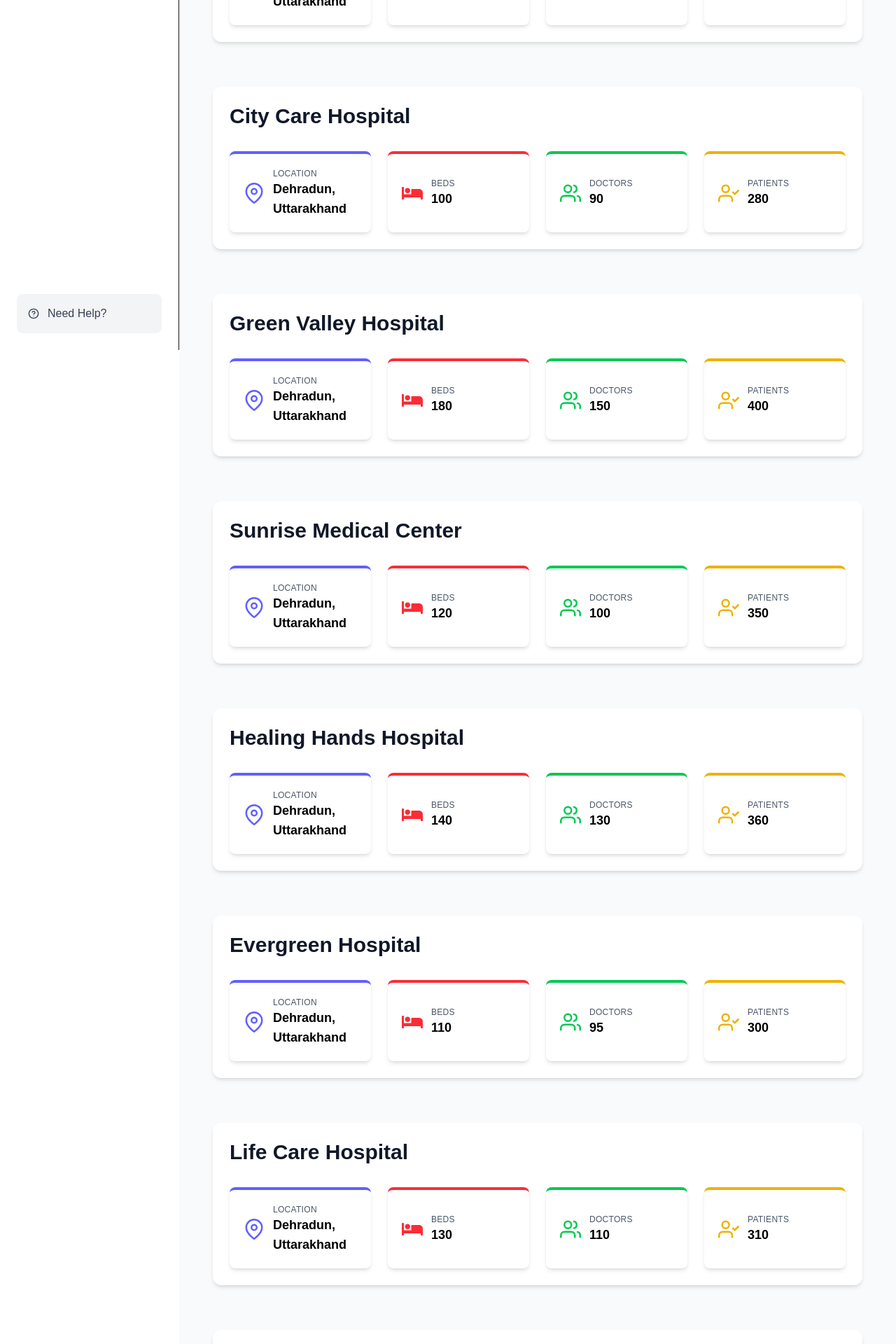
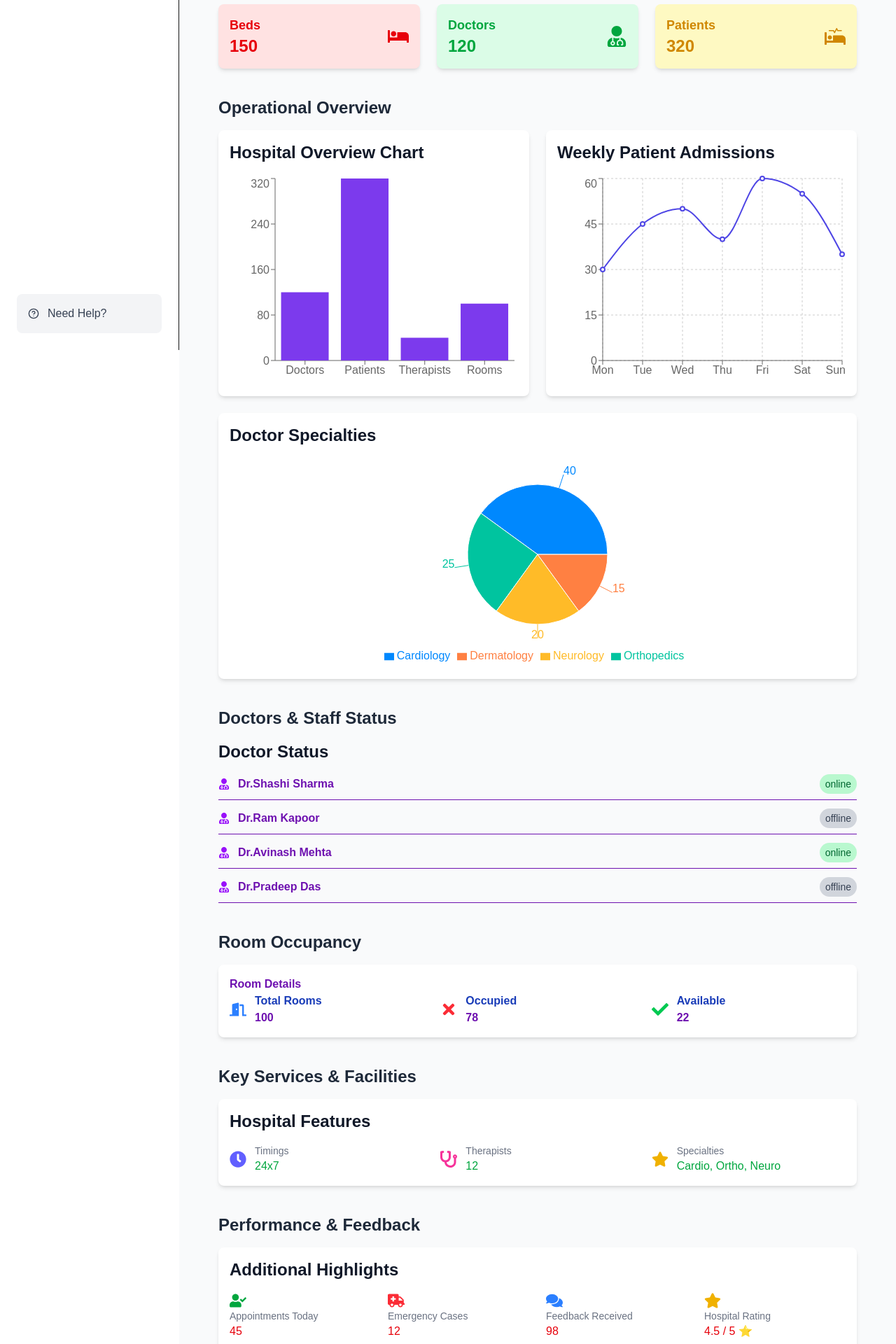
Before and after one commit to Aadity31/ayursutra_Prototype, a Next.js app: page /hospital/test_upasana/manage in a window 1280 px wide. Shown: the part 300-2220 px from the top of the page at 70% size. Built offline with nearby package versions, Linux system fonts and the light colour scheme.

Commit message:
hospital page

```diff
--- /dev/null
+++ b/src/app/components/hospital/ExtraFeatures.tsx
@@ -0,0 +1,30 @@
+import React from 'react';
+import { FaUserCheck, FaAmbulance, FaComments, FaStar } from 'react-icons/fa';
+
+const features = [
+  { title: 'Appointments Today', value: 45, icon: <FaUserCheck className="text-green-600" /> },
+  { title: 'Emergency Cases', value: 12, icon: <FaAmbulance className="text-red-500" /> },
+  { title: 'Feedback Received', value: 98, icon: <FaComments className="text-blue-500" /> },
+  { title: 'Hospital Rating', value: '4.5 / 5 ⭐', icon: <FaStar className="text-yellow-500" /> },
+];
+
+const ExtraFeatures = () => {
+  return (
+    <div className="bg-white p-4 rounded-lg shadow-md">
+      <h2 className="text-2xl font-bold mb-4 text-gray-900">Additional Highlights</h2>
+      <div className="grid grid-cols-1 sm:grid-cols-4 gap-6">
+        {features.map((feat, idx) => (
+          <div key={idx} className="text-red-600g">
+            <div className="text-2xl">{feat.icon}</div>
+            <div>
+              <div className="text-sm text-gray-500">{feat.title}</div>
+              <div className="text-red-600">{feat.value}</div>
+            </div>
+          </div>
+        ))}
+      </div>
+    </div>
+  );
+};
+
+export default ExtraFeatures;
--- /dev/null
+++ b/src/app/components/hospital/HospitalChart.tsx
@@ -0,0 +1,27 @@
+import React from 'react';
+import { BarChart, Bar, XAxis, YAxis, Tooltip, ResponsiveContainer } from 'recharts';
+
+const data = [
+  { name: 'Doctors', count: 120 },
+  { name: 'Patients', count: 320 },
+  { name: 'Therapists', count: 40 },
+  { name: 'Rooms', count: 100 },
+];
+
+const HospitalChart = () => {
+  return (
+    <div className="bg-white p-4 rounded-lg shadow-md">
+      <h2 className="text-2xl font-bold mb-4 text-gray-900">Hospital Overview Chart</h2>
+      <ResponsiveContainer width="100%" height={300}>
+        <BarChart data={data}>
+          <XAxis dataKey="name" />
+          <YAxis />
+          <Tooltip />
+          <Bar dataKey="count" fill="#7C3AED" />
+        </BarChart>
+      </ResponsiveContainer>
+    </div>
+  );
+};
+
+export default HospitalChart;
--- /dev/null
+++ b/src/app/components/hospital/HospitalFeatures.tsx
@@ -0,0 +1,35 @@
+import React from 'react';
+import { FaClock, FaStethoscope, FaStar } from 'react-icons/fa';
+
+const HospitalFeatures = () => {
+  return (
+    <div className="bg-white p-4 rounded-lg shadow-md">
+      <h2 className="text-2xl font-bold mb-4 text-gray-900">Hospital Features</h2>
+      <div className="grid grid-cols-1 sm:grid-cols-3 gap-6">
+        <div className="flex items-center gap-3">
+          <FaClock className="text-indigo-500 text-2xl" />
+          <div>
+            <div className="text-sm text-gray-500">Timings</div>
+            <div className="text-green-600">24x7</div>
+          </div>
+        </div>
+        <div className="flex items-center gap-3">
+          <FaStethoscope className="text-pink-500 text-2xl" />
+          <div>
+            <div className="text-sm text-gray-500">Therapists</div>
+            <div className="text-green-600">12</div>
+          </div>
+        </div>
+        <div className="flex items-center gap-3">
+          <FaStar className="text-yellow-500 text-2xl" />
+          <div>
+            <div className="text-sm text-gray-500">Specialties</div>
+            <div className="text-green-600">Cardio, Ortho, Neuro</div>
+          </div>
+        </div>
+      </div>
+    </div>
+  );
+};
+
+export default HospitalFeatures;
--- /dev/null
+++ b/src/app/components/hospital/HospitalStats.tsx
@@ -0,0 +1,26 @@
+import React from 'react';
+import { FaBed, FaUserMd, FaProcedures } from 'react-icons/fa';
+
+const stats = [
+  { label: 'Beds', value: 150, icon: <FaBed />, color: 'bg-red-100 text-red-600' },
+  { label: 'Doctors', value: 120, icon: <FaUserMd />, color: 'bg-green-100 text-green-600' },
+  { label: 'Patients', value: 320, icon: <FaProcedures />, color: 'bg-yellow-100 text-yellow-600' },
+];
+
+const HospitalStats = () => {
+  return (
+    <div className="grid grid-cols-1 sm:grid-cols-3 gap-6">
+      {stats.map((stat, idx) => (
+        <div key={idx} className={`p-4 rounded-lg shadow-md flex items-center justify-between ${stat.color}`}>
+          <div>
+            <div className="text-lg font-semibold">{stat.label}</div>
+            <div className="text-2xl font-bold">{stat.value}</div>
+          </div>
+          <div className="text-3xl">{stat.icon}</div>
+        </div>
+      ))}
+    </div>
+  );
+};
+
+export default HospitalStats;
--- /dev/null
+++ b/src/app/components/hospital/LineChartPatients.tsx
@@ -0,0 +1,31 @@
+import React from 'react';
+import { LineChart, Line, XAxis, YAxis, CartesianGrid, Tooltip, ResponsiveContainer } from 'recharts';
+
+const data = [
+  { date: 'Mon', patients: 30 },
+  { date: 'Tue', patients: 45 },
+  { date: 'Wed', patients: 50 },
+  { date: 'Thu', patients: 40 },
+  { date: 'Fri', patients: 60 },
+  { date: 'Sat', patients: 55 },
+  { date: 'Sun', patients: 35 },
+];
+
+const LineChartPatients = () => {
+  return (
+    <div className="bg-white p-4 rounded-lg shadow-md">
+      <h2 className="text-2xl font-bold mb-4 text-gray-900">Weekly Patient Admissions</h2>
+      <ResponsiveContainer width="100%" height={300}>
+        <LineChart data={data}>
+          <CartesianGrid strokeDasharray="3 3" />
+          <XAxis dataKey="date" />
+          <YAxis />
+          <Tooltip />
+          <Line type="monotone" dataKey="patients" stroke="#4F46E5" strokeWidth={2} />
+        </LineChart>
+      </ResponsiveContainer>
+    </div>
+  );
+};
+
+export default LineChartPatients;
--- /dev/null
+++ b/src/app/components/hospital/PieChartSpecialties.tsx
@@ -0,0 +1,32 @@
+import React from 'react';
+import { PieChart, Pie, Cell, Tooltip, Legend, ResponsiveContainer } from 'recharts';
+
+const data = [
+  { name: 'Cardiology', value: 40 },
+  { name: 'Orthopedics', value: 25 },
+  { name: 'Neurology', value: 20 },
+  { name: 'Dermatology', value: 15 },
+];
+
+const COLORS = ['#0088FE', '#00C49F', '#FFBB28', '#FF8042'];
+
+const PieChartSpecialties = () => {
+  return (
+    <div className="bg-white p-4 rounded-lg shadow-md">
+      <h2 className="text-2xl font-bold mb-4 text-gray-900">Doctor Specialties</h2>
+      <ResponsiveContainer width="100%" height={300}>
+        <PieChart>
+          <Pie data={data} dataKey="value" nameKey="name" outerRadius={100} fill="#8884d8" label>
+            {data.map((entry, index) => (
+              <Cell key={`cell-${index}`} fill={COLORS[index]} />
+            ))}
+          </Pie>
+          <Tooltip />
+          <Legend />
+        </PieChart>
+      </ResponsiveContainer>
+    </div>
+  );
+};
+
+export default PieChartSpecialties;
--- /dev/null
+++ b/src/app/components/hospital/RoomDetails.tsx
@@ -0,0 +1,39 @@
+import React from 'react';
+import { FaDoorOpen, FaCheck, FaTimes } from 'react-icons/fa';
+
+const RoomDetails = () => {
+  const totalRooms = 100;
+  const occupied = 78;
+  const available = totalRooms - occupied;
+
+  return (
+    <div className="bg-white p-4 rounded-lg shadow-md">
+      <h2 className="text-purple-800 font-semibold">Room Details</h2>
+      <div className="grid grid-cols-3 gap-6">
+        <div className="flex items-center gap-3">
+          <FaDoorOpen className="text-blue-500 text-2xl" />
+          <div>
+            <div className="text-blue-800 font-semibold">Total Rooms</div>
+            <div className="text-purple-800 font-semibold">{totalRooms}</div>
+          </div>
+        </div>
+        <div className="flex items-center gap-3">
+          <FaTimes className="text-red-500 text-2xl" />
+          <div>
+            <div className="text-blue-800 font-semibold">Occupied</div>
+            <div className="text-purple-800 font-semibold">{occupied}</div>
+          </div>
+        </div>
+        <div className="flex items-center gap-3">
+          <FaCheck className="text-green-500 text-2xl" />
+          <div>
+            <div className="text-blue-800 font-semibold">Available</div>
+            <div className="text-purple-800 font-semibold">{available}</div>
+          </div>
+        </div>
+      </div>
+    </div>
+  );
+};
+
+export default RoomDetails;
--- a/src/app/components/hospital/Sidebar.tsx
+++ b/src/app/components/hospital/Sidebar.tsx
@@ -11,7 +11,7 @@ const Sidebar: React.FC = () => {
   return (
     <aside className="w-64 bg-white border-r h-screen sticky top-0 p-6 flex flex-col justify-between">
       <div>
-        <div className="text-2xl font-bold text-indigo-600 mb-8">AyuSutra</div>
+        <div className="text-2xl font-bold text-indigo-600 mb-8">AyurSutra</div>
         <nav className="space-y-4">
           {/* Dashboard link updated */}
           <Link
--- /dev/null
+++ b/src/app/components/hospital/StaffList.tsx
@@ -0,0 +1,32 @@
+import React from 'react';
+import { FaUserMd } from 'react-icons/fa';
+
+const doctors = [
+  { name: 'Dr.Shashi Sharma', status: 'online' },
+  { name: 'Dr.Ram Kapoor', status: 'offline' },
+  { name: 'Dr.Avinash Mehta', status: 'online' },
+  { name: 'Dr.Pradeep Das', status: 'offline' },
+];
+
+const StaffList = () => {
+  return (
+    <div className="text-purple-800 font-semibold">
+      <h2 className="text-2xl font-bold mb-4 text-gray-900">Doctor Status</h2>
+      <ul className="space-y-3">
+        {doctors.map((doc, idx) => (
+          <li key={idx} className="flex justify-between items-center border-b pb-2">
+            <div className="flex items-center gap-3">
+              <FaUserMd className="text-purple-600" />
+              <span>{doc.name}</span>
+            </div>
+            <span className={`text-sm font-medium px-2 py-1 rounded-full ${doc.status === 'online' ? 'bg-green-200 text-green-800' : 'bg-gray-300 text-gray-700'}`}>
+              {doc.status}
+            </span>
+          </li>
+        ))}
+      </ul>
+    </div>
+  );
+};
+
+export default StaffList;
--- a/src/app/hospital/test_upasana/manage/HospitalPage.tsx
+++ b/src/app/hospital/test_upasana/manage/HospitalPage.tsx
@@ -1,100 +1,70 @@
-"use client";
-import React from "react";
-import { FiMapPin, FiUsers, FiUserCheck } from "react-icons/fi";
-import { FaBed } from "react-icons/fa";
+import React from 'react';
 
-// Props type for HospitalCard
-type HospitalCardProps = {
-  title: string;
-  value: string | number;
-  icon: React.ReactNode;
-  color: string;
-};
+import HospitalStats from '../../../components/hospital/HospitalStats';
+import HospitalChart from '../../../components/hospital/HospitalChart';
+import LineChartPatients from '../../../components/hospital/LineChartPatients';
+import PieChartSpecialties from '../../../components/hospital/PieChartSpecialties';
+import StaffList from '../../../components/hospital/StaffList';
+import RoomDetails from '../../../components/hospital/RoomDetails';
+import HospitalFeatures from '../../../components/hospital/HospitalFeatures';
+import ExtraFeatures from '../../../components/hospital/ExtraFeatures';
 
-const HospitalCard: React.FC<HospitalCardProps> = ({ title, value, icon, color }) => {
+const HospitalPage = () => {
   return (
-    <div
-      className={`bg-white p-5 rounded-lg shadow-md flex items-center gap-3 border-t-4 ${color}`}
-    >
-      <div className="text-3xl">{icon}</div>
-      <div>
-        <h4 className="text-gray-600 text-xs uppercase tracking-wide">{title}</h4>
-        <p className="text-black font-semibold text-lg">{value}</p>
+    <div className="min-h-screen bg-gray-50 px-8 py-6 space-y-10">
+      {/* Ayusutra Header */}
+      <div className="bg-white shadow-sm rounded-lg p-6 border border-gray-200">
+        <h1 className="text-4xl font-extrabold text-gray-900 mb-2">Kedar Hospital - Ayursutra Network</h1>
+        <p className="text-md text-gray-600 max-w-3xl">
+          Welcome to the official dashboard of <span className="font-semibold text-purple-700">Ayursutra</span>’s network hospital,
+          <span className="font-medium text-gray-800"> Kedar Hospital</span>. This panel provides a real-time overview of hospital
+          operations, including staff status, rooms, appointments, patient flow, and other critical insights.
+        </p>
       </div>
+
+      {/* Key Hospital Stats */}
+      <section>
+        <h2 className="text-2xl font-bold text-gray-800 mb-4">Today's Snapshot</h2>
+        <HospitalStats />
+      </section>
+
+      {/* Charts Section */}
+      <section>
+        <h2 className="text-2xl font-bold text-gray-800 mb-4">Operational Overview</h2>
+        <div className="grid grid-cols-1 lg:grid-cols-2 gap-6">
+          <HospitalChart />
+          <LineChartPatients />
+        </div>
+        <div className="mt-6">
+          <PieChartSpecialties />
+        </div>
+      </section>
+
+      {/* Staff */}
+      <section>
+        <h2 className="text-2xl font-bold text-gray-800 mb-4">Doctors & Staff Status</h2>
+        <StaffList />
+      </section>
+
+      {/* Rooms */}
+      <section>
+        <h2 className="text-2xl font-bold text-gray-800 mb-4">Room Occupancy</h2>
+        <RoomDetails />
+      </section>
+
+      {/* Features */}
+      <section>
+        <h2 className="text-2xl font-bold text-gray-800 mb-4">Key Services & Facilities</h2>
+        <HospitalFeatures />
+      </section>
+
+      {/* Extra Details */}
+      <section>
+        <h2 className="text-2xl font-bold text-gray-800 mb-4">Performance & Feedback</h2>
+        <ExtraFeatures />
+      </section>
     </div>
   );
 };
 
-type Hospital = {
-  name: string;
-  location: string;
-  beds: number;
-  doctors: number;
-  patients: number;
-};
-
-// Helper to generate stats from hospital data
-const generateStats = (hospital: Hospital): HospitalCardProps[] => [
-  {
-    title: "Location",
-    value: hospital.location,
-    icon: <FiMapPin className="text-indigo-500" />,
-    color: "border-indigo-500",
-  },
-  {
-    title: "Beds",
-    value: hospital.beds,
-    icon: <FaBed className="text-red-500" />,
-    color: "border-red-500",
-  },
-  {
-    title: "Doctors",
-    value: hospital.doctors,
-    icon: <FiUsers className="text-green-500" />,
-    color: "border-green-500",
-  },
-  {
-    title: "Patients",
-    value: hospital.patients,
-    icon: <FiUserCheck className="text-yellow-500" />,
-    color: "border-yellow-500",
-  },
-];
-
-const hospitals: Hospital[] = [
-  { name: "Kedar Hospital", location: "Dehradun, Uttarakhand", beds: 150, doctors: 120, patients: 320 },
-  { name: "City Care Hospital", location: "Dehradun, Uttarakhand", beds: 100, doctors: 90, patients: 280 },
-  { name: "Green Valley Hospital", location: "Dehradun, Uttarakhand", beds: 180, doctors: 150, patients: 400 },
-  { name: "Sunrise Medical Center", location: "Dehradun, Uttarakhand", beds: 120, doctors: 100, patients: 350 },
-  { name: "Healing Hands Hospital", location: "Dehradun, Uttarakhand", beds: 140, doctors: 130, patients: 360 },
-  { name: "Evergreen Hospital", location: "Dehradun, Uttarakhand", beds: 110, doctors: 95, patients: 300 },
-  { name: "Life Care Hospital", location: "Dehradun, Uttarakhand", beds: 130, doctors: 110, patients: 310 },
-  { name: "Mountain View Hospital", location: "Dehradun, Uttarakhand", beds: 160, doctors: 140, patients: 380 },
-  { name: "Riverdale Hospital", location: "Dehradun, Uttarakhand", beds: 125, doctors: 105, patients: 330 },
-  { name: "Harmony Hospital", location: "Dehradun, Uttarakhand", beds: 135, doctors: 115, patients: 340 },
-];
-
-const HospitalPage: React.FC = () => {
-  return (
-    <main className="flex-1 p-6 bg-gray-50 min-h-screen space-y-16">
-      <h1 className="text-4xl font-extrabold mb-10 text-indigo-900">
-        Hospitals Overview - Dehradun
-      </h1>
-
-      {hospitals.map((hospital, idx) => (
-        <section key={idx} className="bg-white rounded-xl shadow-md p-6">
-          <h2 className="text-3xl font-extrabold mb-8 text-gray-900">
-            {hospital.name}
-          </h2>
-          <div className="grid grid-cols-1 sm:grid-cols-2 lg:grid-cols-4 gap-6">
-            {generateStats(hospital).map((stat, index) => (
-              <HospitalCard key={index} {...stat} />
-            ))}
-          </div>
-        </section>
-      ))}
-    </main>
-  );
-};
-
 export default HospitalPage;
```
Also changed, not shown: package.json (+5 -5 lines), 1 other file (tests, documents, lock files or other folders).
